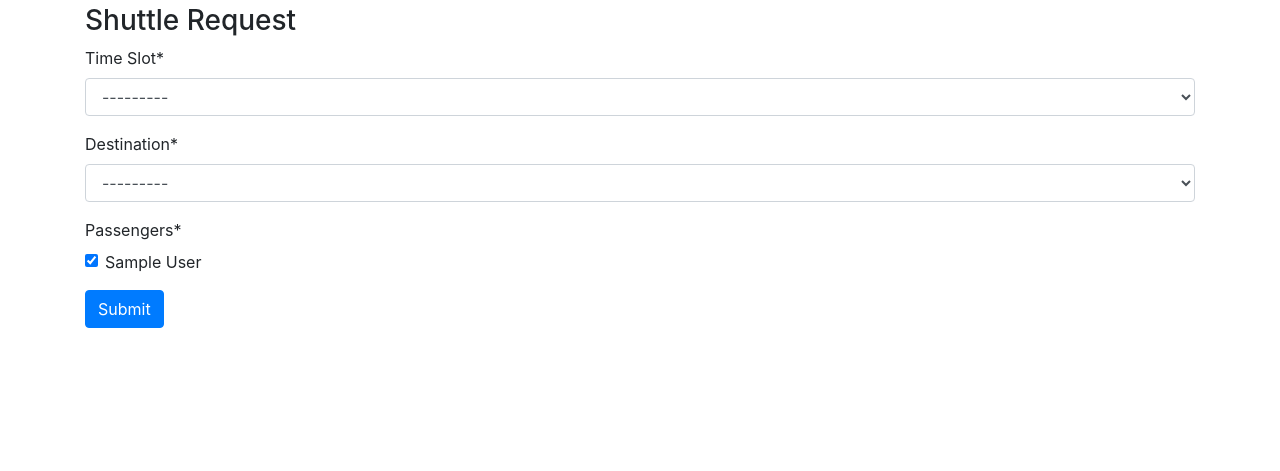
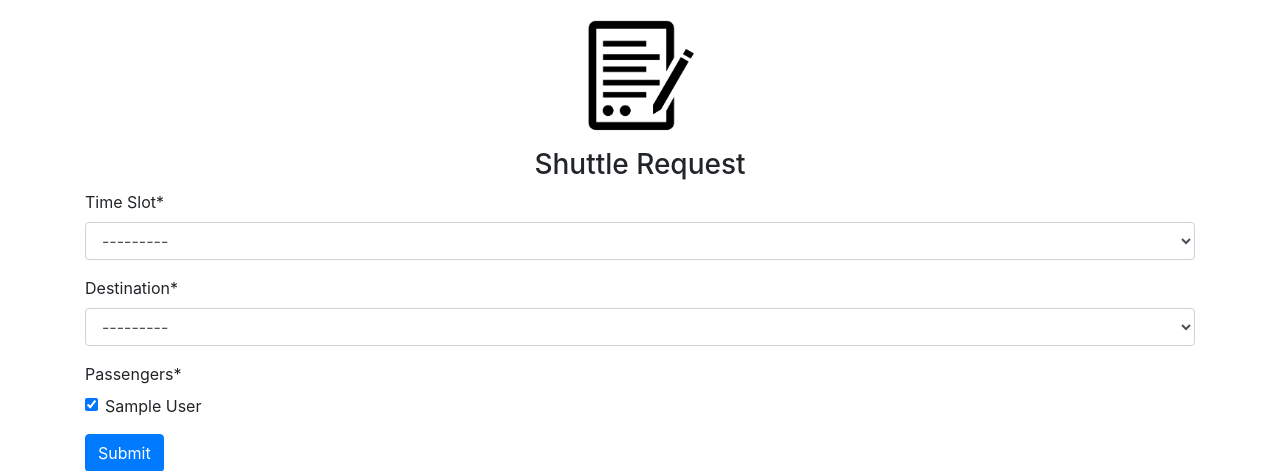
Before and after one commit to tylerhuntington222/instashuttle, a Django app: page /shuttles/~create/ in a window 1280 px wide. Shown: the part 56-527 px from the top of the page. Run offline with Django 3.2, Linux system fonts and the light colour scheme; the visitor is signed in with stand-in values (Sample User, id 1); data comes from the database, SQL or seed files in the repository; some libraries are stand-ins or nearby versions.

Commit message:
Add form icon

```diff
--- a/dorm_launch_django/templates/shuttles/shuttle_form.html
+++ b/dorm_launch_django/templates/shuttles/shuttle_form.html
@@ -1,8 +1,12 @@
 {% extends "base.html" %}
+{% load static %}
 {% load crispy_forms_tags %}
 {% block nav_item_request %}active{% endblock %}
 {% block content %}
+  <div class="text-center">
+  <img class="my-3" src="{% static 'images/form_icon.png' %}" width=110rem>
   <h3>Shuttle Request</h3>
+  </div>
   <form method="POST" action="{% url 'shuttles:create' %}">
   {% csrf_token %}
   {{ form|crispy }}
```
Also changed, not shown: dorm_launch_django/static/images/form_icon.png (added).
